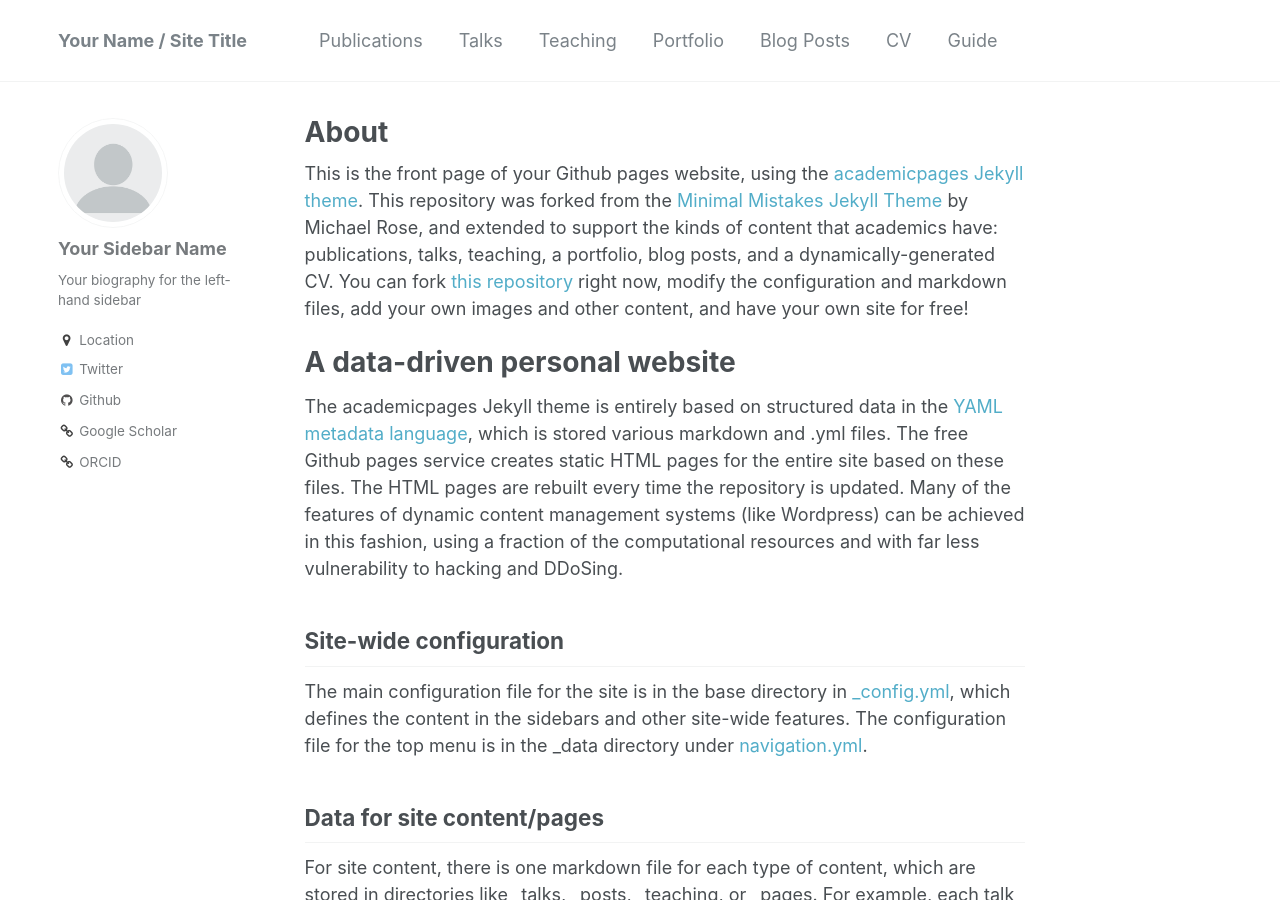
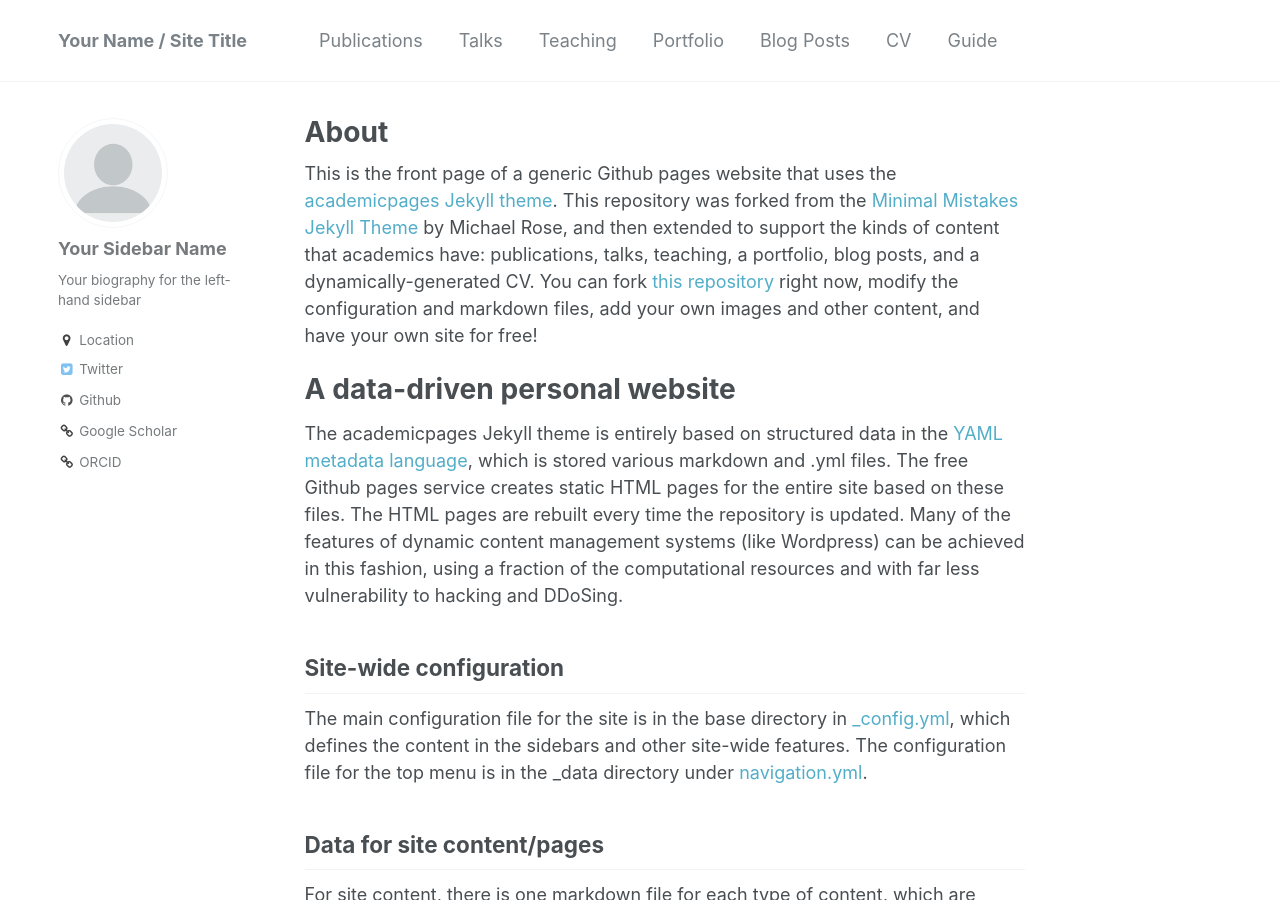
Before and after one commit to Noahs-ARK/Noahs-ARK.github.io, a Jekyll site: the page built from _pages/about.md, in a window 1280 px wide and 900 px high. Built offline with Jekyll 4.4.1, drawn with Linux system fonts in a browser that asks for light colours.

Commit message:
Update about.md

```diff
--- a/_pages/about.md
+++ b/_pages/about.md
@@ -8,7 +8,7 @@ redirect_from:
   - /about.html
 ---
 
-This is the front page of your Github pages website, using the [academicpages Jekyll theme](https://github.com/academicpages/academicpages.github.io). This repository was forked from the [Minimal Mistakes Jekyll Theme](https://mmistakes.github.io/minimal-mistakes/) by Michael Rose, and extended to support the kinds of content that academics have: publications, talks, teaching, a portfolio, blog posts, and a dynamically-generated CV. You can fork [this repository]((https://github.com/academicpages/academicpages.github.io)) right now, modify the configuration and markdown files, add your own images and other content, and have your own site for free!
+This is the front page of a generic Github pages website that uses the [academicpages Jekyll theme](https://github.com/academicpages/academicpages.github.io). This repository was forked from the [Minimal Mistakes Jekyll Theme](https://mmistakes.github.io/minimal-mistakes/) by Michael Rose, and then extended to support the kinds of content that academics have: publications, talks, teaching, a portfolio, blog posts, and a dynamically-generated CV. You can fork [this repository]((https://github.com/academicpages/academicpages.github.io)) right now, modify the configuration and markdown files, add your own images and other content, and have your own site for free!
 
 A data-driven personal website
 ======
```
